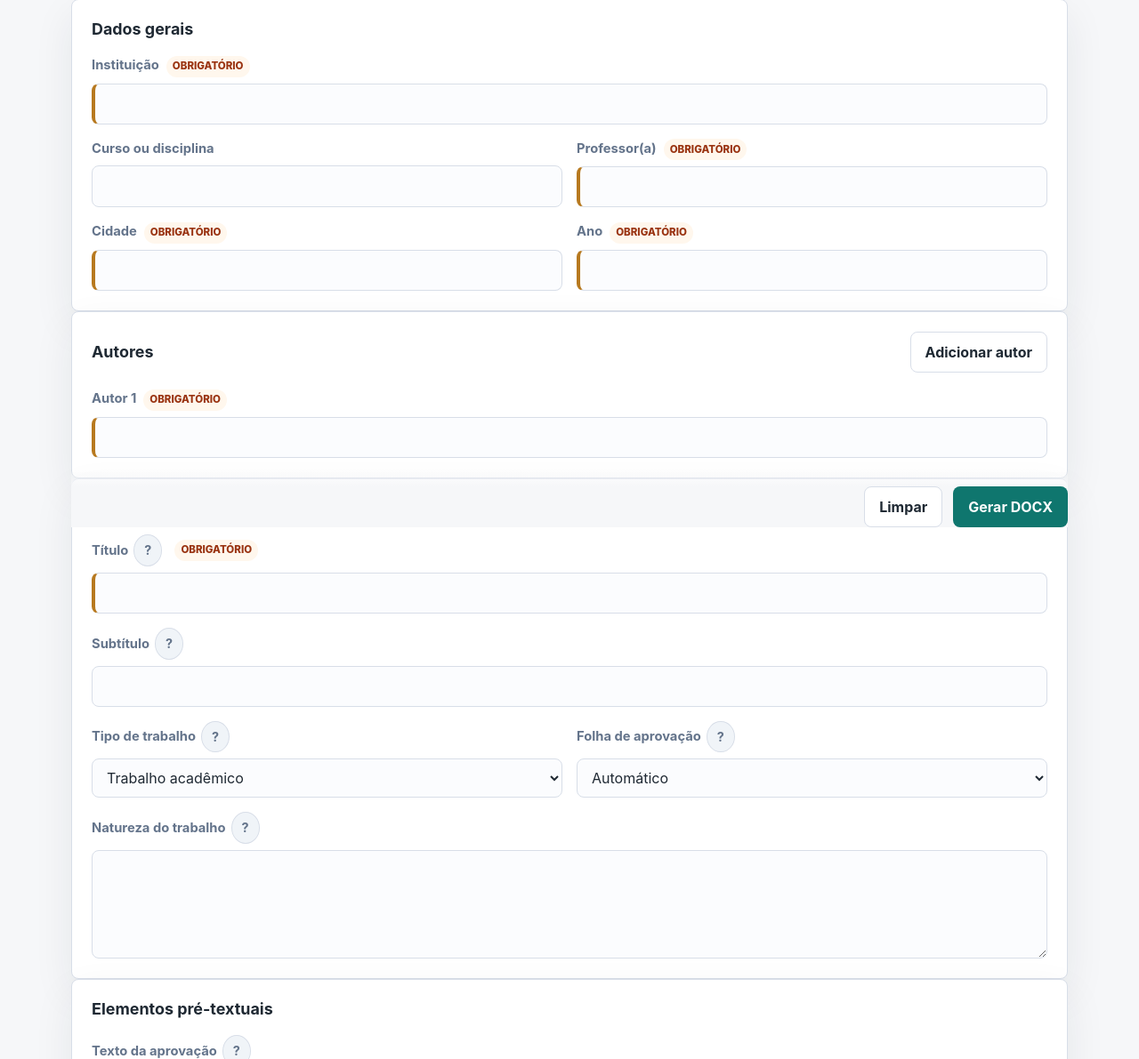
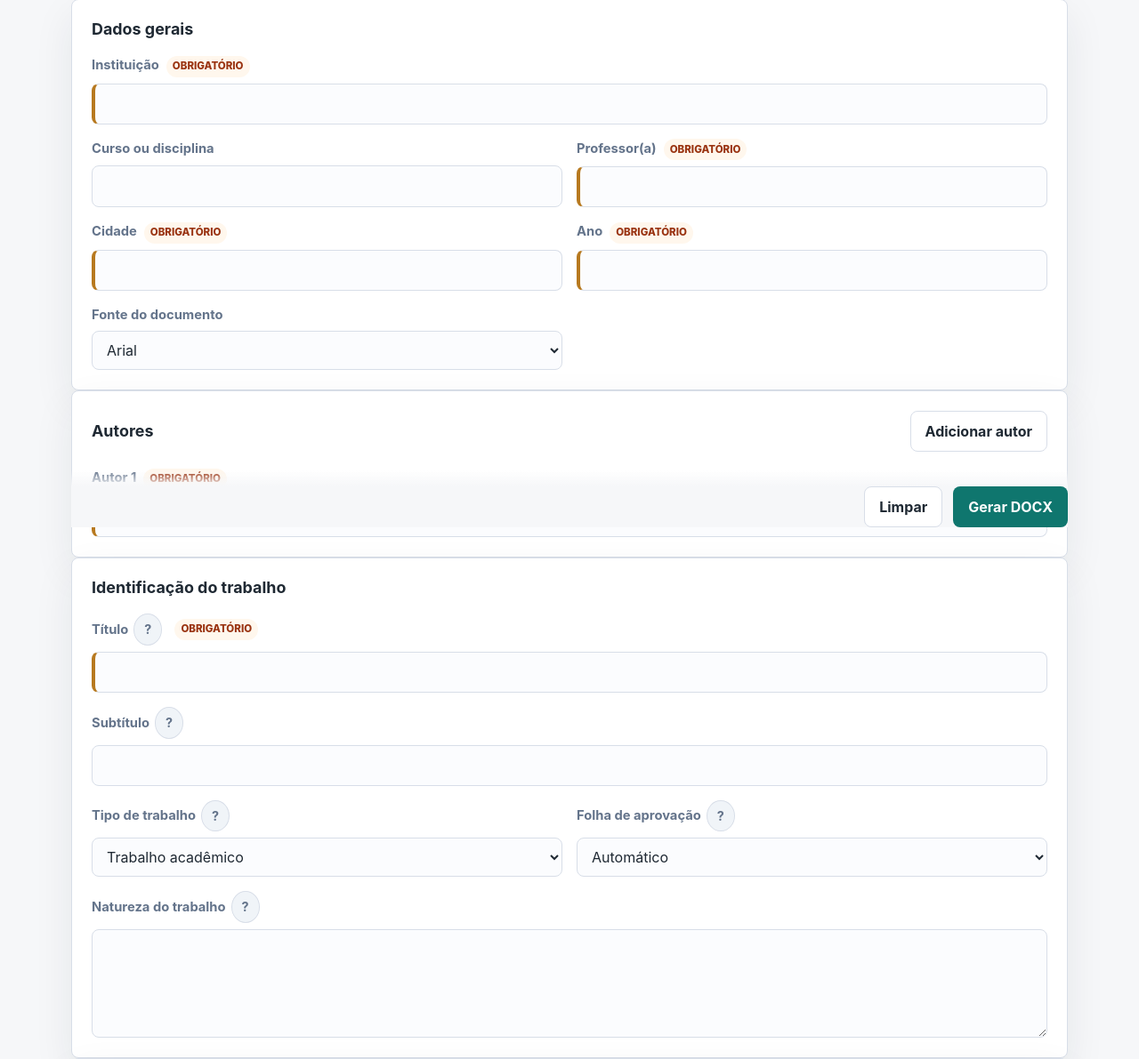
Before and after one commit to Davi-Marques615/Convertor-de-ABNT, a Flask app: page / in a window 1280 px wide. Shown: the part 207-1398 px from the top of the page at 89% size. Run offline with Flask 3, Linux system fonts and the light colour scheme.

Commit message:
Update index.html

```diff
--- a/templates/index.html
+++ b/templates/index.html
@@ -58,6 +58,14 @@
                     <label class="field" for="ano">
                         <span>Ano</span>
                         <input type="text" id="ano" name="ano" inputmode="numeric" maxlength="4" required>
+                    </label>
+
+                    <label class="field" for="fonte">
+                        <span>Fonte do documento</span>
+                        <select id="fonte" name="fonte">
+                            <option value="Arial">Arial</option>
+                            <option value="Times New Roman">Times New Roman</option>
+                        </select>
                     </label>
                 </div>
             </section>
@@ -260,6 +268,7 @@
                                 <textarea id="secao_conteudo_1" name="secao_conteudo" rows="10"></textarea>
                             </label>
 
+
                             <div class="field field-full image-settings-group">
                                 <div class="image-settings-heading">
                                     <span>Imagem da seção (opcional)</span>
```
